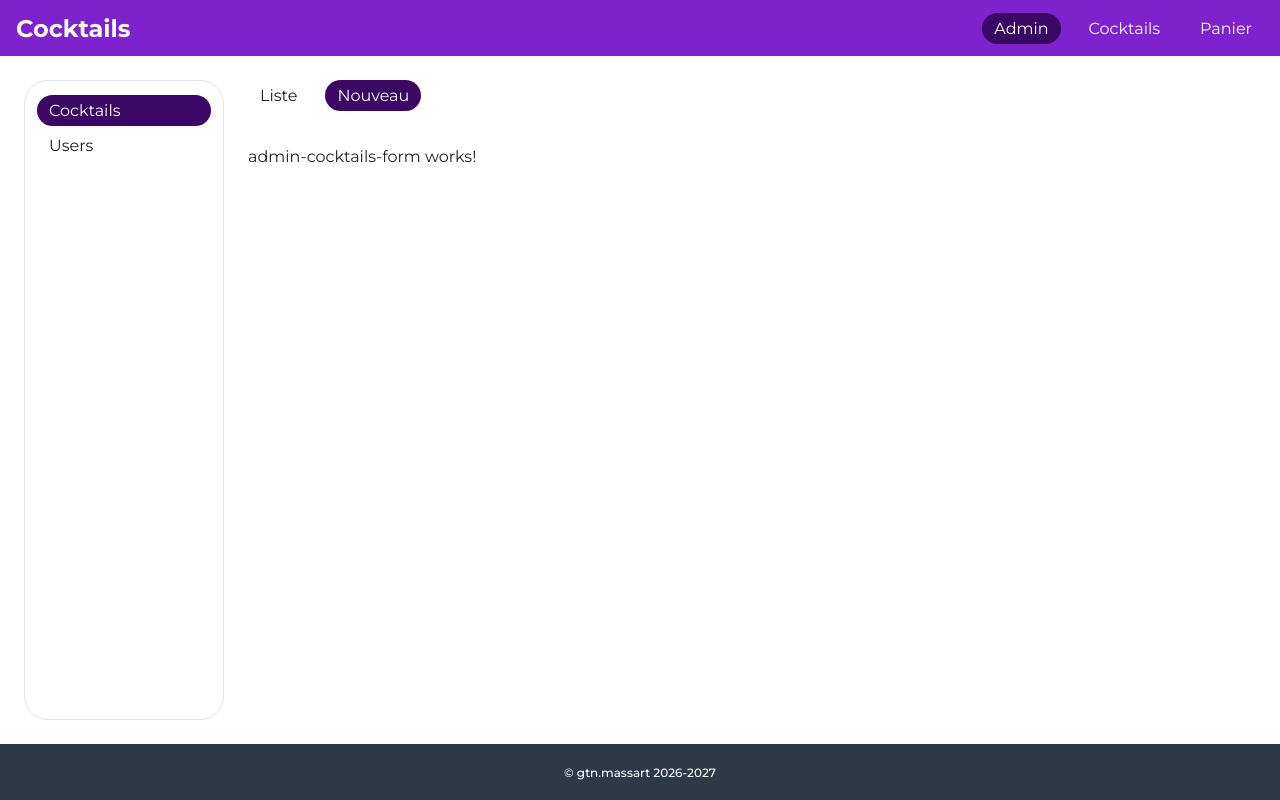
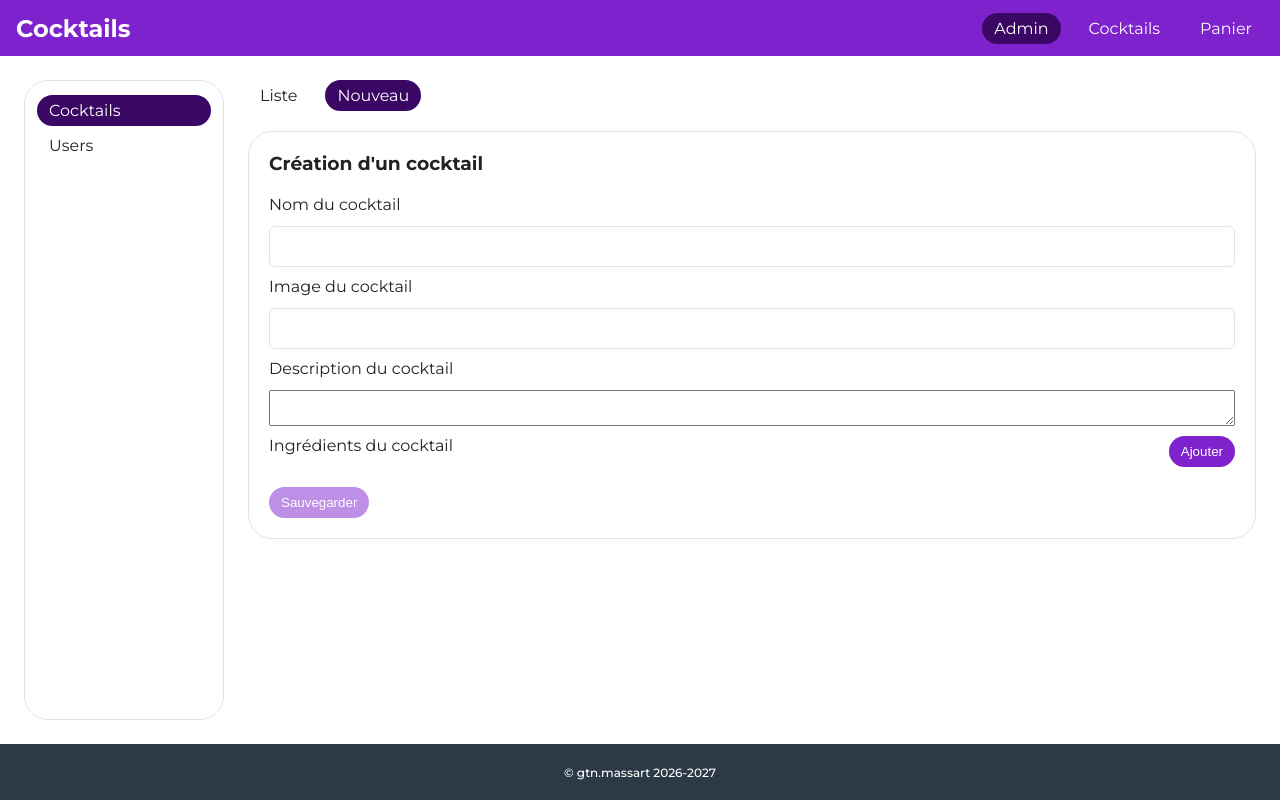
Before and after one commit to gtn-massart/Cocktails, an Angular app: page /admin/cocktails/new in a window 1280 px wide. Built offline with nearby package versions, Linux system fonts and the light colour scheme.

Commit message:
display formulary

```diff
--- a/src/app/views/admin/views/admin-cocktails/views/admin-cocktails-form/admin-cocktails-form.html
+++ b/src/app/views/admin/views/admin-cocktails/views/admin-cocktails-form/admin-cocktails-form.html
@@ -1 +1,35 @@
-<p>admin-cocktails-form works!</p>
+<h3 class="mb-20">Création d'un cocktail</h3>
+<form [formGroup]="cocktailForm" (submit)="submit()">
+  <div class="flex flex-col gap-12 mb-10">
+    <label for="name">Nom du cocktail</label>
+    <input formControlName="name" id="name" type="text" />
+    @if(nameControl.errors?.['required'] && nameControl.touched){
+      <p class="error">Le nom du cocktail est obligatoire</p>
+    }
+  </div>
+  <div class="flex flex-col gap-12 mb-10">
+    <label for="imageUrl">Image du cocktail</label>
+    <input formControlName="imageUrl" id="imageUrl" type="text" />
+  </div>
+  <div class="flex flex-col gap-12 mb-10">
+    <label for="description">Description du cocktail</label>
+    <textarea formControlName="description" id="description" cols="3"></textarea>
+  </div>
+  <div class="mb-20">
+    <div class="flex align-items-center gap-12 mb-10">
+      <label class="flex-auto">Ingrédients du cocktail</label>
+      <button (click)="addIngredient()" class="btn btn-primary">Ajouter</button>
+    </div>
+    <ul formArrayName="ingredients">
+      @for (ingredient of ingredientsControl.controls; track $index) {
+        <li class="flex align-items-center gap-12 mb-10">
+          <input class="flex-auto" [formControlName]="$index" type="text" />
+          <button (click)="deleteIngredient($index)" class="btn btn-danger">Supprimer</button>
+        </li>
+      }
+    </ul>
+  </div>
+  <div>
+    <button [disabled]="cocktailForm.invalid" class="btn btn-primary">Sauvegarder</button>
+  </div>
+</form>
--- a/src/app/views/admin/views/admin-cocktails/views/admin-cocktails-form/admin-cocktails-form.ts
+++ b/src/app/views/admin/views/admin-cocktails/views/admin-cocktails-form/admin-cocktails-form.ts
@@ -1,9 +1,38 @@
-import { Component } from '@angular/core';
+import { Component, inject } from '@angular/core';
+import { FormArray, FormBuilder, FormControl, ReactiveFormsModule, Validators } from '@angular/forms';
 
 @Component({
   selector: 'app-admin-cocktails-form',
-  imports: [],
+  imports: [ReactiveFormsModule],
   templateUrl: './admin-cocktails-form.html',
   styleUrl: './admin-cocktails-form.scss',
+  host: { class: 'card' },
 })
-export class AdminCocktailsForm {}
+export class AdminCocktailsForm {
+  private fb = inject(FormBuilder);
+
+  cocktailForm = this.fb.group({
+    name: ['', Validators.required],
+    imageUrl: [''],
+    description: [''],
+    ingredients: this.fb.array([]),
+  });
+
+  get ingredientsControl() {
+    return this.cocktailForm.get('ingredients') as FormArray;
+  }
+
+  get nameControl() {
+    return this.cocktailForm.get('name') as FormControl;
+  }
+
+  addIngredient() {
+    this.ingredientsControl.push(this.fb.control(''));
+  }
+
+  deleteIngredient(index: number) {
+    this.ingredientsControl.removeAt(index);
+  }
+
+  submit() {}
+}
```
